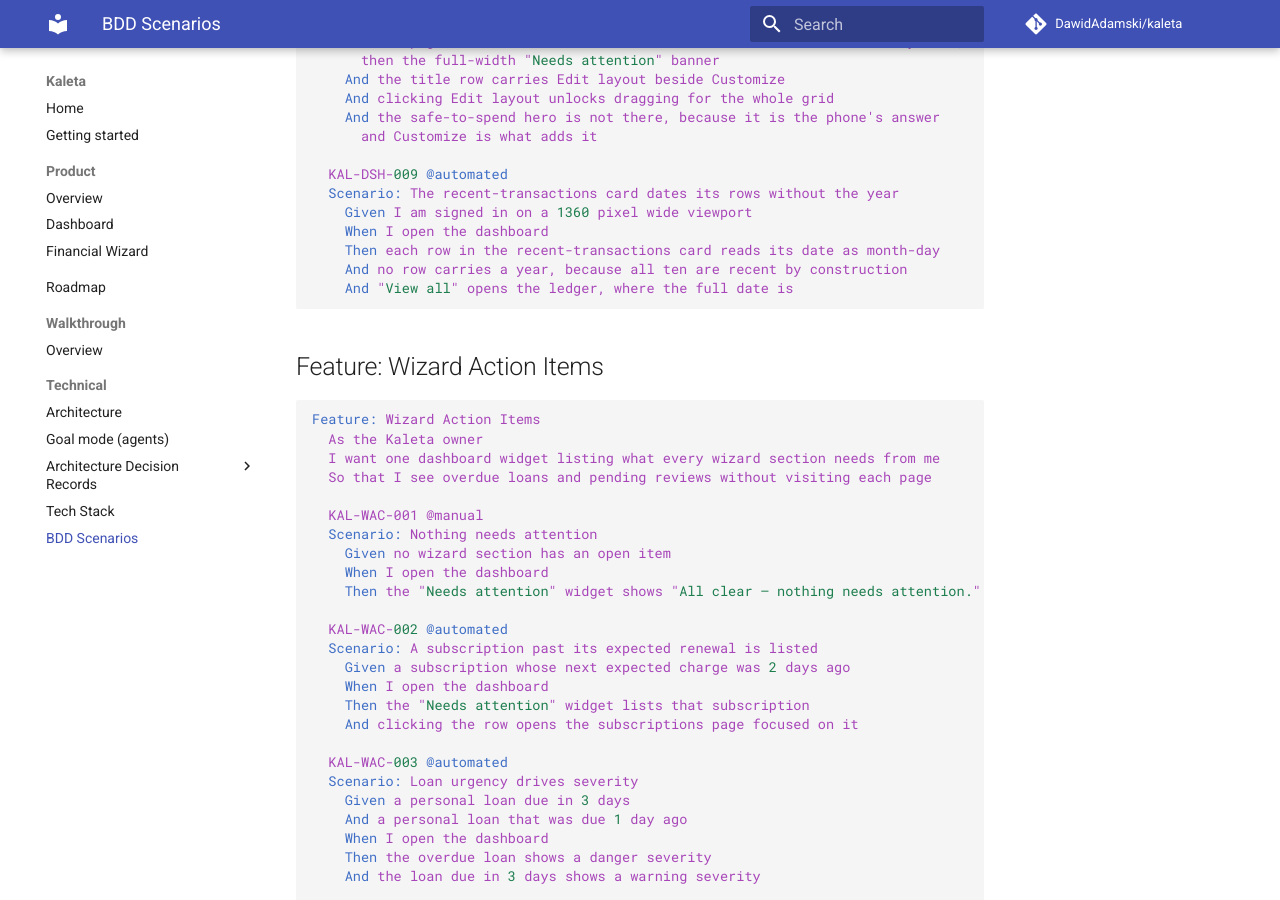
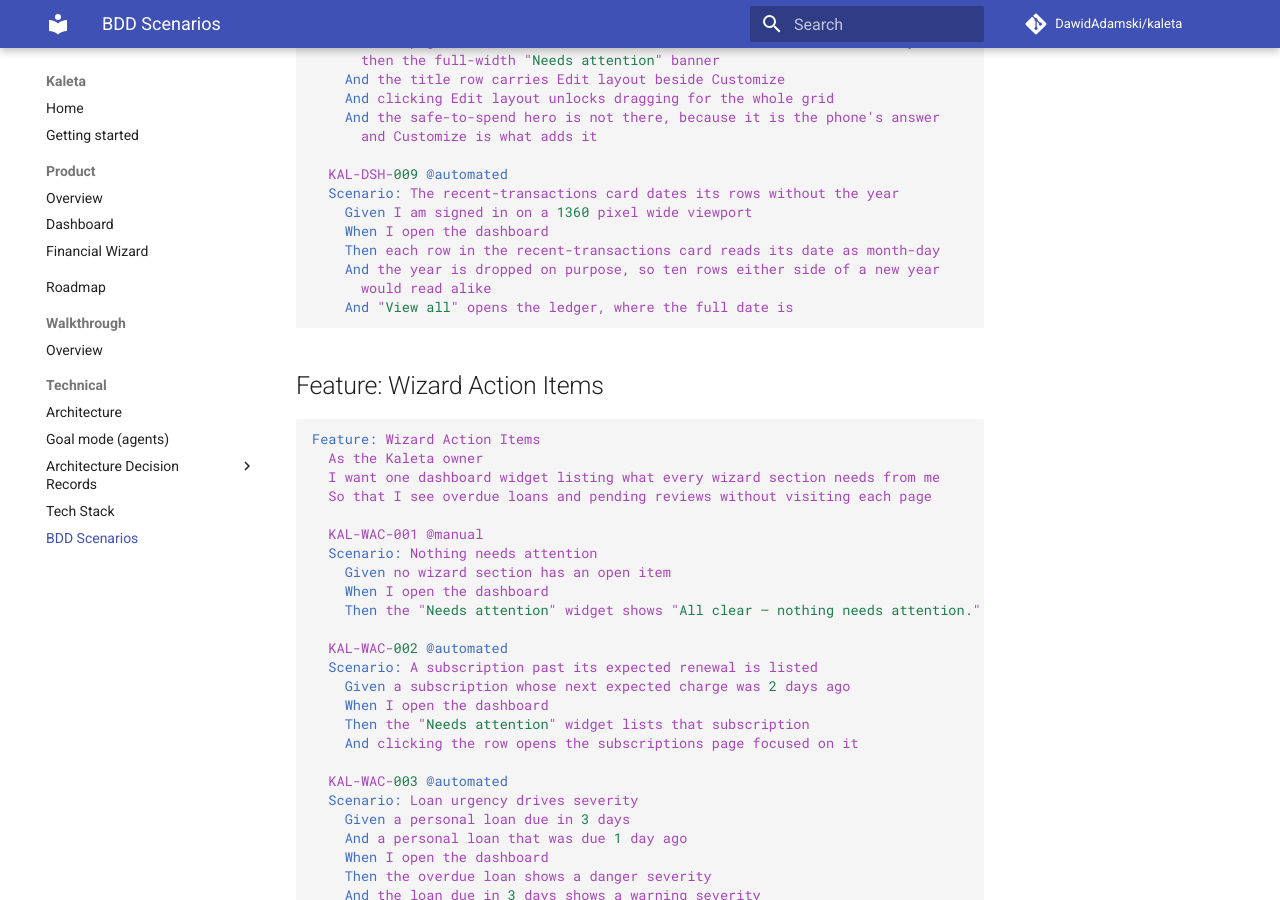
Before and after one commit to DawidAdamski/kaleta, an MkDocs documentation site: the page built from docs/bdd.md, in a window 1280 px wide and 900 px high, scrolled down 65762 px. Built offline with MkDocs 1.6.1 and Material for MkDocs 9.7.7, drawn with Linux system fonts in a browser that asks for light colours; comment, search, counter and statistics services are not loaded.

Commit message:
fix(restyle): KAL-DSH-009 says what it means
The scenario read "no row carries a year, because all ten are recent by
construction" — which the card cannot promise: it shows the ten latest
rows, and a quiet ledger's ten can cross a new year. That is the cost
this decision accepts, so the Then-line now says so.

Plus one more `mobile_layout` case: an id it does not know is passed
through, and banding is what drops it.

Co-Authored-By: Claude Opus 5 (1M context) <noreply@anthropic.com>

````diff
--- a/docs/bdd.md
+++ b/docs/bdd.md
@@ -3385,7 +3385,8 @@ Feature: Dashboard Customization
     Given I am signed in on a 1360 pixel wide viewport
     When I open the dashboard
     Then each row in the recent-transactions card reads its date as month-day
-    And no row carries a year, because all ten are recent by construction
+    And the year is dropped on purpose, so ten rows either side of a new year
+      would read alike
     And "View all" opens the ledger, where the full date is
 ```
 
````
Also changed, not shown: 1 other file.
